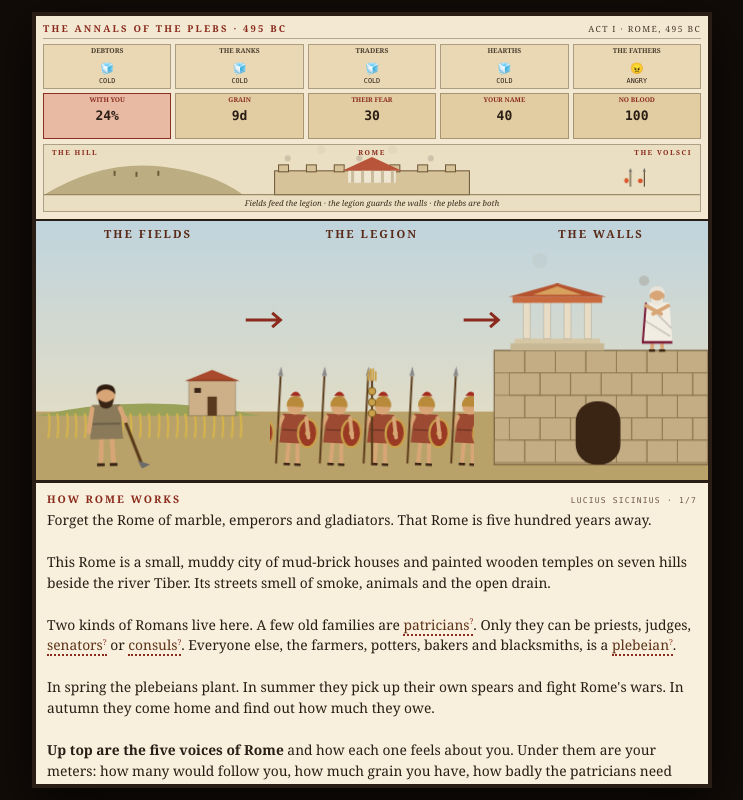
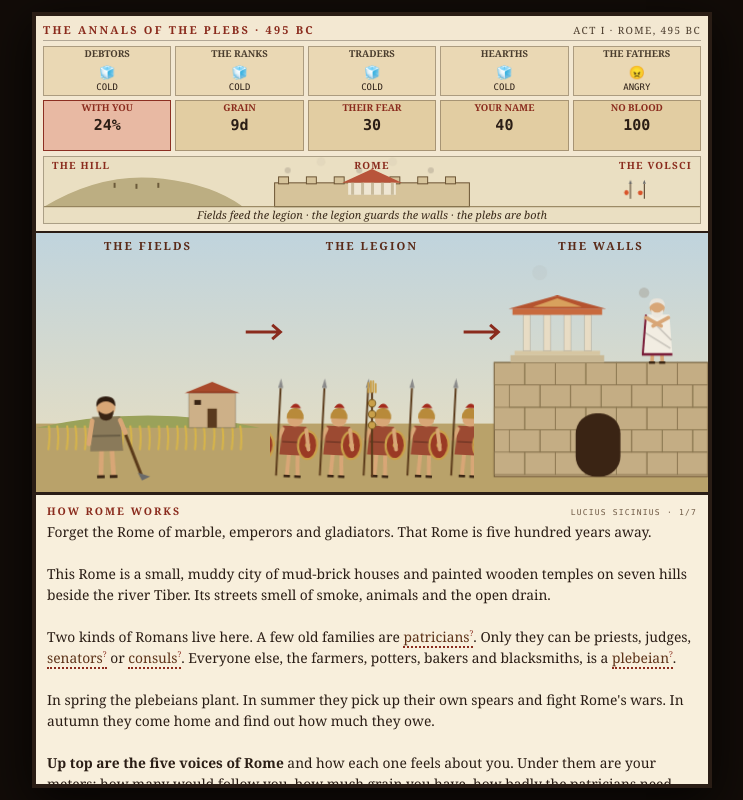
Before and after one commit to HistorySims/12-tables, a plain HTML site: page index.html in a window 1280 px wide. Shown: the whole page, without its empty margins (268-1011 px from the left). Drawn offline with Linux system fonts and the light colour scheme.

Commit message:
Fix sacred tribunes, the no-tribunes branch, scene years and header size
- settle() weighs a demand right after the one it depends on, so sacred
  tribunes can actually be granted
- Act II without tribunes always ends at A Peace With No Keeper, which now
  says whether tribunes were refused or never asked for
- the masthead year follows each scene's own date
- header labels, meters and faces are 9px or larger
- Coriolanus: 'a few years later' (488 BC)
- Nobody Came names the cautious choices that kept the crowd small

Co-Authored-By: Claude Opus 5.5 <noreply@anthropic.com>
Claude-Session: https://claude.ai/code/session_01M24yiGKqV2oF24Pjvxt5j4

```diff
--- a/index.html
+++ b/index.html
@@ -18,26 +18,28 @@ body{background:#120c08;color:var(--ink);font-family:Georgia,'Times New Roman',s
 header{background:var(--hud);border-bottom:2px solid var(--ink);padding:6px 7px 7px;flex:0 0 auto;}
 .mast{display:flex;justify-content:space-between;align-items:center;gap:6px;
  border-bottom:1px solid var(--line);padding-bottom:3px;margin-bottom:5px;}
-.mast h1{font-size:9.5px;letter-spacing:2.2px;text-transform:uppercase;color:var(--rust);font-weight:700;}
-.mast span{font-size:8.5px;letter-spacing:1.4px;text-transform:uppercase;color:#4a3b2c;text-align:right;}
+.mast h1{font-size:11px;letter-spacing:2.2px;text-transform:uppercase;color:var(--rust);font-weight:700;}
+.mast span{font-size:10px;letter-spacing:1.4px;text-transform:uppercase;color:#4a3b2c;text-align:right;}
 .voices{display:grid;grid-template-columns:repeat(5,1fr);gap:4px;margin-bottom:4px;}
 .vc{background:var(--cell);border:1px solid var(--line);padding:2px 1px 3px;text-align:center;}
-.vc .who{font-size:6.8px;font-weight:700;text-transform:uppercase;color:#4a3d2e;display:block;line-height:1.15;}
-.vc .mood{font-size:9px;margin-top:1px;}
-.vc .mood i{font-style:normal;font-size:11px;}
-.vc .mood u{text-decoration:none;font-size:6.8px;text-transform:uppercase;display:block;
+.vc .who{font-size:9.5px;font-weight:700;text-transform:uppercase;color:#4a3d2e;display:block;line-height:1.15;}
+.vc .mood{font-size:10px;margin-top:1px;}
+.vc .mood i{font-style:normal;font-size:13px;}
+.vc .mood u{text-decoration:none;font-size:9px;text-transform:uppercase;display:block;
  font-family:ui-monospace,Menlo,monospace;}
 .meters{display:grid;grid-template-columns:repeat(5,1fr);gap:4px;}
 .mt{background:#e2cda2;border:1px solid var(--line);padding:2px 1px 3px;text-align:center;}
-.mt .who{font-size:6.6px;font-weight:700;text-transform:uppercase;color:var(--rust);display:block;line-height:1.1;}
-.mt .num{font-size:13px;font-weight:700;font-family:ui-monospace,Menlo,monospace;}
-.mt .dl{font-size:7.6px;height:10px;font-family:ui-monospace,Menlo,monospace;color:#8c2f22;}
+.mt .who{font-size:9.5px;font-weight:700;text-transform:uppercase;color:var(--rust);display:block;line-height:1.1;}
+.mt .num{font-size:15px;font-weight:700;font-family:ui-monospace,Menlo,monospace;}
+.mt .dl{font-size:9px;height:12px;font-family:ui-monospace,Menlo,monospace;color:#8c2f22;}
 .mt.up .dl{color:#2f5d34;}
 .mt.warn{background:#e8b9a3;border-color:#8c2f22;}
 #strip{margin-top:5px;border:1px solid var(--line);background:#e9dcbc;}
 #strip svg{display:block;width:100%;height:auto;}
-@media(max-width:430px){.mast h1{font-size:8px;letter-spacing:1.2px;}.mast span{font-size:7.4px;letter-spacing:.9px;}}
-@media(max-width:340px){.mast h1{font-size:7px;letter-spacing:.6px;}.mast span{font-size:6.6px;letter-spacing:.4px;}}
+@media(max-width:430px){.mast h1{font-size:9.5px;letter-spacing:1px;}.mast span{font-size:9px;letter-spacing:.6px;}
+ .vc .who,.mt .who{font-size:9px;letter-spacing:0;}.vc .mood u{font-size:8.5px;}}
+@media(max-width:340px){.mast h1{font-size:9px;letter-spacing:.4px;}.mast span{font-size:9px;letter-spacing:.2px;}
+ .voices,.meters{gap:2px;}.vc .who,.mt .who{font-size:9px;}}
 
 main{flex:0 0 auto;height:216px;background:var(--paper);overflow:hidden;border-bottom:3px solid var(--ink);}
 @media(min-width:520px){main{height:262px;}}
@@ -102,7 +104,7 @@ section{background:var(--panel);padding:9px 11px 12px;flex:1 1 auto;overflow-y:a
  display:flex;gap:5px;justify-content:center;background:#e2d0a8;}
 .wsface{text-align:center;}
 .wsface svg{width:38px;height:38px;border:2px solid var(--ink);background:#f6ecd6;border-radius:50%;}
-.wsface span{display:block;font-size:6.6px;text-transform:uppercase;letter-spacing:.4px;
+.wsface span{display:block;font-size:9px;text-transform:uppercase;letter-spacing:.4px;
  margin-top:2px;color:#4a3d2e;font-family:ui-monospace,Menlo,monospace;}
 
 /* the bronze tablets */
@@ -409,7 +411,7 @@ function drawStrip(){
   for(let i=0;i<5;i++) city+=`<rect x="${309+i*10}" y="26" width="3" height="12" fill="#c9bb9c"/>`;
   const smokes=out?1:5;
   for(let i=0;i<smokes;i++) city+=`<circle class="smk" cx="${248+i*36}" cy="22" r="3" fill="#9a8f80" opacity=".6"/>`;
-  if(out) city+=`<text x="330" y="47" font-size="6.5" text-anchor="middle" fill="#5a3a22" font-family="Georgia">empty streets</text>`;
+  if(out) city+=`<text x="330" y="47" font-size="9" text-anchor="middle" fill="#5a3a22" font-family="Georgia">empty streets</text>`;
   // the enemy: the higher their fear, the closer the fires
   const miles=Math.max(2,Math.round(30-S.FEAR*0.28));
   const ex=640-Math.min(170,S.FEAR*1.8), fires=Math.max(1,Math.round(S.FEAR/14));
@@ -426,11 +428,11 @@ function drawStrip(){
    : `The plebs are in the city. Enemy fires ${miles} miles out.`;
   document.getElementById('strip').innerHTML=`<svg viewBox="0 0 660 66" aria-hidden="true">
    <rect width="660" height="66" fill="#eadfc2"/>
-   <text x="8" y="10" font-size="7" letter-spacing="1.5" fill="#8a2b1d" font-family="Georgia" font-weight="700">THE HILL</text>
-   <text x="330" y="10" font-size="7" letter-spacing="1.5" fill="#8a2b1d" font-family="Georgia" font-weight="700" text-anchor="middle">ROME</text>
-   <text x="652" y="10" font-size="7" letter-spacing="1.5" fill="#8a2b1d" font-family="Georgia" font-weight="700" text-anchor="end">${foeName}</text>
+   <text x="8" y="12" font-size="10" letter-spacing="1.2" fill="#8a2b1d" font-family="Georgia" font-weight="700">THE HILL</text>
+   <text x="330" y="12" font-size="10" letter-spacing="1.2" fill="#8a2b1d" font-family="Georgia" font-weight="700" text-anchor="middle">ROME</text>
+   <text x="652" y="12" font-size="10" letter-spacing="1.2" fill="#8a2b1d" font-family="Georgia" font-weight="700" text-anchor="end">${foeName}</text>
    ${hill}${city}${foe}<line x1="0" y1="50" x2="660" y2="50" stroke="#8a7650" stroke-width="1"/>
-   <text x="330" y="61" font-size="8" text-anchor="middle" fill="#3a2a1a" font-family="Georgia" font-style="italic">${cap}</text></svg>`;
+   <text x="330" y="62" font-size="11" text-anchor="middle" fill="#3a2a1a" font-family="Georgia" font-style="italic">${cap}</text></svg>`;
 }
 
 /* ═══ ART ═══ every scene is drawn from a handful of parts: people, buildings, fire,
@@ -969,7 +971,7 @@ const BEATS=[
 {act:2,scene:'hearth',tag:'A house on the Aventine',who:'The families',drain:1,
  text:"~~In a two-room house on the Aventine, the loom thumps, clack, clack, as a woman beats the thread tight. Her daughter stirs the pot over the hearth. The little clay household gods watch from their shrine on the wall. There is enough emmer left for six days.~~\nMost of the men on the hill left their families behind in the city. The women are holding everything together: the fields, the animals, the debts.\n\nNow there are rumors that the Fathers might use them. They could lock the families up. Or they could simply wait for the wives to beg their husbands to come home.",
  type:'choice',
- record:"Livy does not say what happened to the families during the first secession. Roman stories often give women a deciding role, though. Two years later, he says, it was the mother and wife of the general Coriolanus who walked out to his army and turned it back from Rome. The choices here are imagined in that spirit.",
+ record:"Livy does not say what happened to the families during the first secession. Roman stories often give women a deciding role, though. A few years later, he says, it was the mother and wife of the general Coriolanus who walked out to his army and turned it back from Rome. The choices here are imagined in that spirit.",
  opts:[
   {l:'Bring the families out to the hill.',
    why:['Nobody can be held hostage, and the whole city sees that the plebs are not coming back alone.',
@@ -1080,7 +1082,7 @@ const BEATS=[
 
 /* ───────── ACT III · THE BRONZE ───────── */
 {act:3,scene:'grandfather',tag:'Rome, 462 BC',who:'Thirty-two years later',
- text:"~~Your grandfather's room smells of wool grease, garlic and the herb paste on his bad knee. His hands are huge and spotted. He still sleeps with his old spear beside the bed.~~\nYou are **Gnaeus Sicinius**, grandson of Lucius. You grew up in a Rome that {{GOT_TRIBUNES?has tribunes. You have never known a city without them.|still has no tribunes. The plebs have gone on fighting for them, year after year.}}\n\n{{FABLE_DEFY?*I told Menenius we were not his hands,* your grandfather says. *I would tell him again.*|*Menenius told us a story about a belly,* your grandfather says. *A good story. It took me half my life to see what it left out.*}}\n\n*We never drew a sword, boy. Remember that. Not one Roman killed another.* {{BROKE_CHAINS?He grins. *Well. We broke a door or two.*|}}\n\n*But we never got the one thing that mattered most. You know what it is?*",
+ text:"~~Your grandfather's room smells of wool grease, garlic and the herb paste on his bad knee. His hands are huge and spotted. He still sleeps with his old spear beside the bed.~~\nYou are **Gnaeus Sicinius**, grandson of Lucius. You grew up in a Rome that has tribunes. You have never known a city without them.\n\n{{FABLE_DEFY?*I told Menenius we were not his hands,* your grandfather says. *I would tell him again.*|*Menenius told us a story about a belly,* your grandfather says. *A good story. It took me half my life to see what it left out.*}}\n\n*We never drew a sword, boy. Remember that. Not one Roman killed another.* {{BROKE_CHAINS?He grins. *Well. We broke a door or two.*|}}\n\n*But we never got the one thing that mattered most. You know what it is?*",
  type:'go'},
 {act:3,scene:'forum',tag:'462 – 452 BC',who:'The hidden law',
  text:"*The law,* your grandfather says. *Nobody can read it.*\n\nHe is right. Rome has laws, but they are not written down anywhere a plebeian can see them. They live in the memories of patrician priests and judges. If your neighbor's ox breaks your fence, or a lender says you owe him double, you go to a patrician judge, and he tells you what the law is. That day. However he likes.\n\n~~The priests pass through the Forum in their pointed wool caps. Somewhere in their houses are the lists of court days and the exact words you must say in front of a judge. Say one word wrong and you lose your case, even if you are right.~~\nIn 462 BC a tribune named Terentilius stands up and says it out loud: *Write the laws down. All of them. Put them where anyone can read them.*\n\nThe Fathers fight him for ten years. Then they send three men all the way to Greece to study the laws of Athens. And in 452 BC they offer a deal.",
@@ -1299,10 +1301,13 @@ function deliverDemands(){
 // Run when the Senate's answer arrives: cheapest first, until tolerance runs out.
 function settle(){
   const tol=tolerance(); let used=0; S.grant=[];
-  const ask=S.asked.map(id=>TERMS.find(t=>t.id===id)).sort((a,b)=>a.c-b.c);
+  let ask=S.asked.map(id=>TERMS.find(t=>t.id===id)).sort((a,b)=>a.c-b.c);
+  ask.filter(t=>t.needs).forEach(t=>{ ask=ask.filter(x=>x!==t);
+    ask.splice(ask.findIndex(x=>x.id===t.needs)+1,0,t); });
   ask.forEach(t=>{ if(t.needs&&!S.grant.includes(t.needs)) return;
     if(used+t.c<=tol){ used+=t.c; S.grant.push(t.id); } });
   S.grant.forEach(id=>S.flags['GOT_'+id.toUpperCase()]=true);
+  if(S.asked.includes('tribunes')) S.flags.ASKED_TRIBUNES=true;
   S.used=used; S.tol=tol;
 }
 function dealUI(){
@@ -1474,6 +1479,7 @@ function bindGloss(){
     e.stopPropagation(); const k=el.dataset.k;
     defEl.innerHTML=`<b>${GLOSS_NAME[k]||k}</b><br>${GLOSS[k]||''}`; defEl.style.display='block';});
 }
+let curYear='';
 const skip=b=>(b.need&&!S.flags[b.need])||(b.unless&&S.flags[b.unless]);
 function show(){
   const b=BEATS[bi];
@@ -1486,7 +1492,9 @@ function show(){
   if(S.OUT&&S.GRAIN<=0&&(b.act===2||b.act===4)&&b.type!=='end'){ ending('HUNGER'); return; }
   art.innerHTML=SCENES[b.scene]();
   tagEl.textContent=ROMAN[b.act]+' · '+b.tag;
-  mastEl.textContent='The Annals of the Plebs · '+(b.act===3&&bi>=BEATS.findIndex(x=>x.scene==='bronze0')?'450 BC':YEAR[b.act]);
+  const yrs=(b.tag.match(/\d{3}(?= BC)|\d{3}(?= –)/g)||[]);
+  if(yrs.length) curYear=yrs[0]+' BC'; else if(!curYear) curYear=YEAR[b.act];
+  mastEl.textContent='The Annals of the Plebs · '+curYear;
   whoEl.textContent=b.who;
   const inAct=BEATS.filter(x=>x.act===b.act&&!skip(x));
   statEl.textContent=HERO(b.act)+' · '+(inAct.indexOf(b)+1)+'/'+inAct.length;
@@ -1647,7 +1655,7 @@ function finish(){
     if(S.HILL<40) return ending('ALONE');
     endPaper('THE GOING-APART','The plebs leave the city','**On to Act II.** The army is on the hill. Now you have to keep it there.',NEXT(2));
   } else if(a===2){
-    if(!S.flags.GOT_TRIBUNES&&S.HILL<60) return ending('EMPTY');
+    if(!S.flags.GOT_TRIBUNES) return ending('EMPTY');
     endPaper('THE SACRED MOUNT',S.flags.GOT_TRIBUNES?'The first tribunes of the plebs':'A peace with nobody to keep it',
       '**On to Act III.** Thirty-two years pass. Lucius grows old. The fight passes to his grandson.',NEXT(3));
   } else if(a===3){
@@ -1663,13 +1671,13 @@ const ENDINGS={
  OBEY:{h:'THE THIRD PROMISE',d:'The legions march, and nothing changes',
   n:"The army marches. It wins, as it always does. It comes home, and the lenders are waiting at the gate, as they always are.\n\nThe Fathers learn a lesson from you: the plebs will grumble, but in the end they will keep the oath. It is the most dangerous thing they could have learned.\n\n*What really happened:* the army did not obey. It went to the Sacred Mount, and that is why there were tribunes in Rome for the next nine hundred years."},
  ALONE:{h:'NOBODY CAME',d:'Sicinius walks out alone',
-  n:"You walk out of the gate and up the road to the Anio. Behind you come a few dozen friends. Not an army. Not even a crowd.\n\nThe Senate does not have to negotiate with forty men on a hill. It waits. After a week of rain, the forty go home.\n\nA secession only works if the city really empties. *With you* was too low: not enough of Rome believed you."},
+  n:"You walk out of the gate and up the road to the Anio. Behind you come a few dozen friends. Not an army. Not even a crowd.\n\nThe Senate does not have to negotiate with forty men on a hill. It waits. After a week of rain, the forty go home.\n\nA secession only works if the city really empties. *With you* was too low: not enough of Rome knew you, or trusted you, to follow.{{SECRET? You kept the plans to a few trusted men. That kept them safe, and it meant almost nobody knew a plan existed.|}}{{ASKED_CONSUL? You went to the consul first, and the debtors decided you were asking, not acting.|}} Lucius's caution was reasonable. A secession needs a crowd, though, and a crowd has to be built before the day you need it."},
  HUNGER:{h:'EMPTY BOWLS',d:'The hill runs out of grain',
   n:"The last of the emmer is gone. Men start slipping back down the hill at night, one by one, then whole families together, carrying their pots.\n\nThe Fathers do not have to give anything. They only have to wait one day longer than you can.\n\nEvery strike is a race between two kinds of fear: theirs, of the empty city and the enemy, and yours, of hunger. *Your grain ran out before their nerve did.*"},
  BELLY:{h:'THE BELLY WINS',d:'Home with a story and nothing else',
   n:"You walk home behind Menenius Agrippa, and the Fathers welcome you at the gate. There are speeches. There is a feast.\n\nWithin a month the lenders are back in the Forum with their scales, and the workshops are full again. There is nobody to say *veto*, because there are no tribunes. There is no written law to point to, because nobody wrote anything down.\n\n*What really happened:* the plebs listened to the fable, and then they negotiated anyway. They did not go home until they had tribunes."},
  EMPTY:{h:'A PEACE WITH NO KEEPER',d:'Promises, and no one to enforce them',
-  n:"The plebs come home with some promises and no officers of their own. Within a year the old ways are back.\n\nThe lesson Rome's plebs took from this, in real history, was that gains need *someone to guard them*. That is what tribunes were: not power to command, but power to stand in the way.\n\nThe hill emptied before you had won it. Try asking for tribunes, and making them sacred."},
+  n:"The plebs come home with some promises and no officers of their own. Within a year the old ways are back.\n\nThe lesson Rome's plebs took from this, in real history, was that gains need *someone to guard them*. That is what tribunes were: not power to command, but power to stand in the way.\n\n{{ASKED_TRIBUNES?You asked for tribunes, but the Senate spent its patience on cheaper things first and refused them. Ask for less of everything else, or make the Fathers more afraid before Menenius arrives.|You never asked for tribunes. Every other gain on the list depends on someone being there to guard it.}}"},
  WAR:{h:'ROMAN AGAINST ROMAN',d:'The riots become a war',
   n:"There have been too many fires in the street. Too many broken heads. One night the patrician gangs and the plebeian crowds meet in the Forum with swords instead of sticks, and by morning there are bodies on the Sacred Way.\n\nThe Ten use it as their excuse: Rome is too dangerous for tribunes, too dangerous for appeals, too dangerous for anything but the axe.\n\n*No blood* fell too low. Rome's plebs won almost everything they ever won without a civil war. When the civil wars finally came, four hundred years later, they destroyed the Republic."},
  TEN:{h:'THE TEN REMAIN',d:'Waiting for tyrants to leave on their own',
@@ -1677,7 +1685,7 @@ const ENDINGS={
 function ending(key){
   const e=ENDINGS[key];
   LOG.push({kind:'ending',act:S.act,key,h:e.h});
-  endPaper(e.h,e.d,`**This is one of the endings.**\n\n`+e.n,AGAIN);
+  endPaper(e.h,e.d,fill(`**This is one of the endings.**\n\n`+e.n),AGAIN);
 }
 function finalEnding(){
   const F=S.flags;
```
